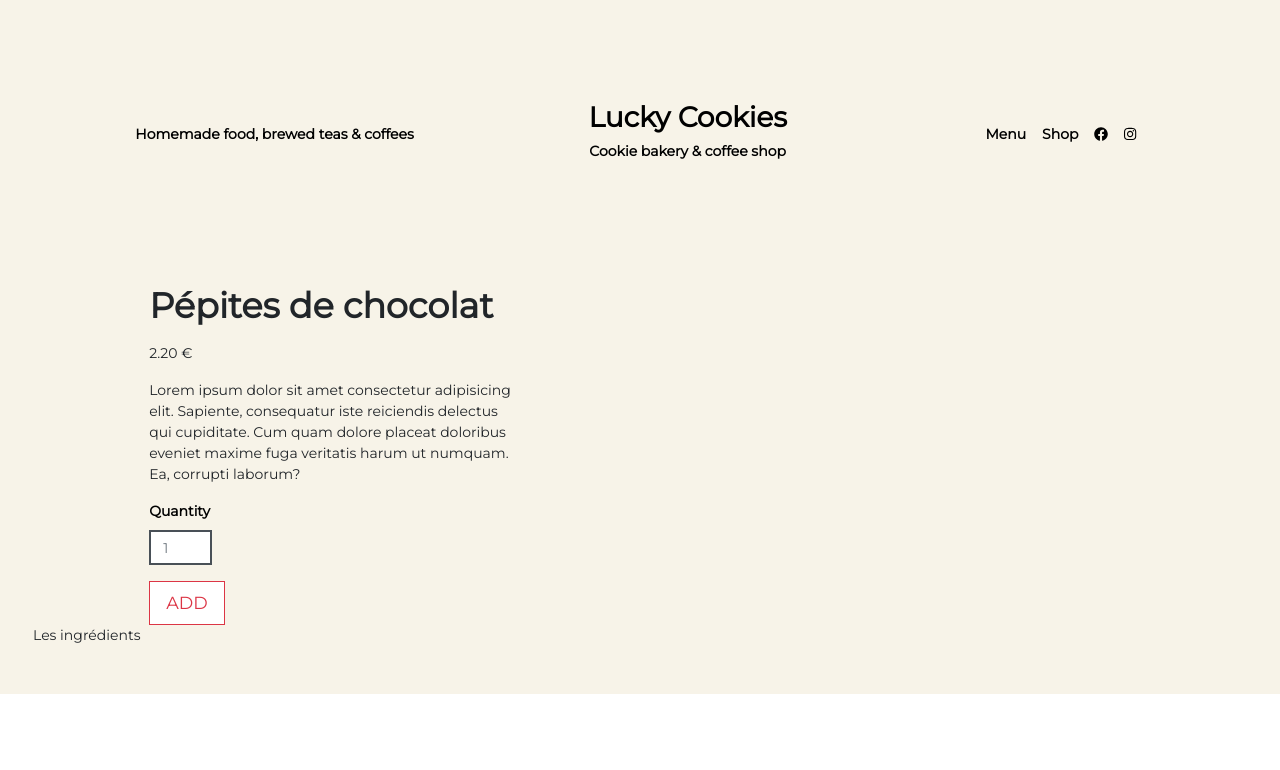
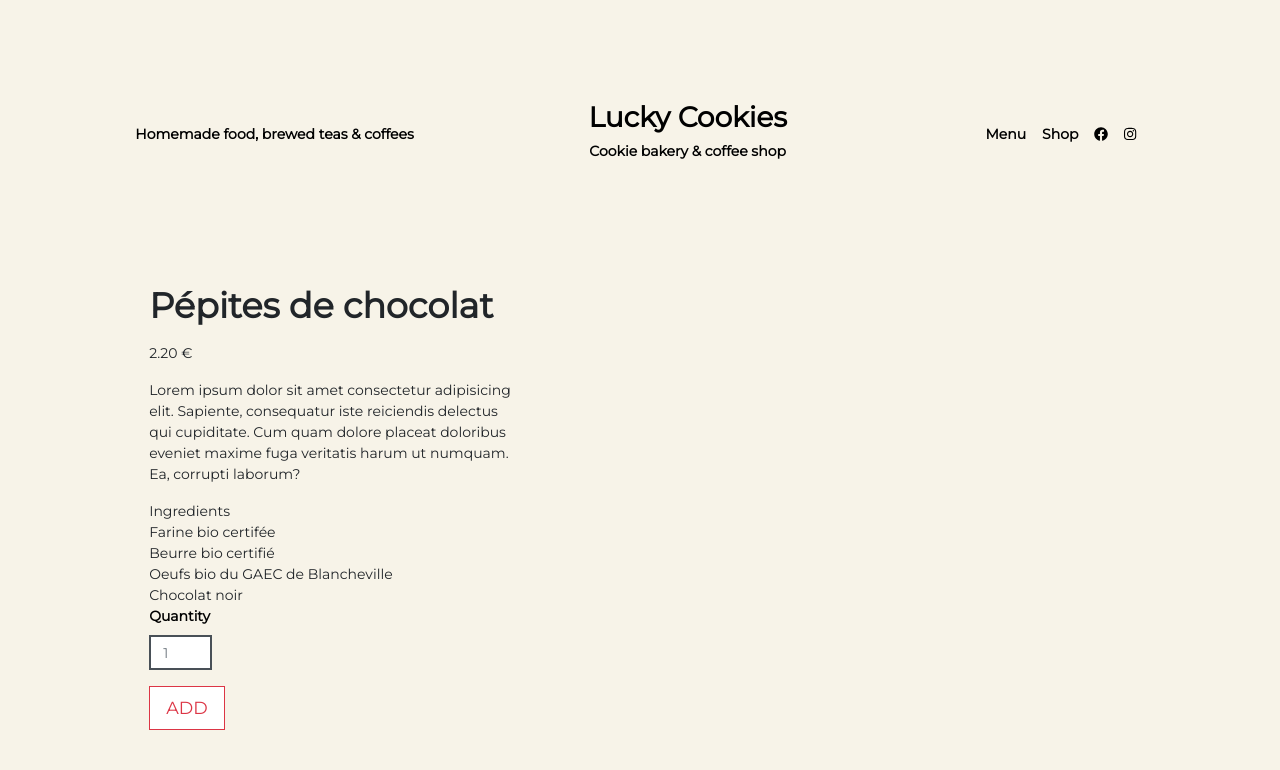
Before and after one commit to nicholas570/lucky-cookies, a React (Create React App) app: page /product/0 in a window 1280 px wide. Shown: the top 770 px of the page. Built offline with nearby package versions, Linux system fonts and the light colour scheme; the HTML template or start-up script is replaced by a standard one.

Commit message:
displaying ingredients in the form

```diff
--- a/public/data.json
+++ b/public/data.json
@@ -105,119 +105,154 @@
       "id": 0,
       "name": "Pépites de chocolat",
       "price": "2.20 €",
-      "decription": "",
-      "ingredients": "",
+      "description": "",
+      "ingredients": [
+        "Farine bio certifée",
+        "Beurre bio certifié",
+        "Oeufs bio du GAEC de Blancheville",
+        "Chocolat noir"
+      ],
       "pic": "cookie.jpg"
     },
     {
       "id": 1,
       "name": "Thé matcha",
       "price": "2.50 €",
-      "decription": "",
-      "ingredients": "",
+      "description": "",
+      "ingredients": [
+        "Farine bio certifée",
+        "Beurre bio certifié",
+        "Oeufs bio du GAEC de Blancheville",
+        "Matcha"
+      ],
       "pic": "cookie2.jpg"
     },
     {
       "id": 2,
       "name": "Macadamia",
       "price": "2.70 €",
-      "decription": "",
-      "ingredients": "",
+      "description": "",
+      "ingredients": [
+        "Farine bio certifée",
+        "Beurre bio certifié",
+        "Oeufs bio du GAEC de Blancheville",
+        "Noix de macadamia torréfiée",
+        "Fleur de sel"
+      ],
       "pic": "cookie3.jpg"
     },
     {
       "id": 3,
       "name": "Chocolat & tonka",
       "price": "2.70 euros",
-      "decription": "",
-      "ingredients": "",
+      "description": "",
+      "ingredients": [
+        "Farine bio certifée",
+        "Beurre bio certifié",
+        "Oeufs bio du GAEC de Blancheville",
+        "Chocolat noir",
+        "Fève de tonka",
+        "Fleur de sel"
+      ],
       "pic": "cookie4.jpg"
     },
     {
       "id": 4,
       "name": "Chocolat & caramel",
       "price": "3 euros €",
-      "decription": "",
-      "ingredients": "",
+      "description": "",
+      "ingredients": [
+        "Farine bio certifée",
+        "Beurre bio certifié",
+        "Oeufs bio du GAEC de Blancheville",
+        "Cacao 100%",
+        "Caramel au beurre 1/2 sel maison"
+      ],
       "pic": "cookie5.jpg"
     },
     {
       "id": 5,
       "name": "Noix & canelle",
       "price": "3 €",
-
+      "description": "",
+      "ingredients": [
+        "Farine bio certifée",
+        "Beurre bio certifié",
+        "Oeufs bio du GAEC de Blancheville",
+        "Cacao 100%",
+        "Caramel au beurre 1/2 sel maison"
+      ],
       "pic": "cookie6.jpg"
     },
     {
       "id": 6,
       "name": "Carrot cake",
       "price": "3.20 euros",
-      "decription": "",
-      "ingredients": "",
+      "description": "",
+      "ingredients": [
+        "Farine bio certifée",
+        "Oeufs bio du GAEC de Blancheville",
+        "Mélange d'épices maison (cannelle, anis, tonka, gingembre)",
+        "Noix",
+        "Fruits confits"
+      ],
       "pic": "carrotCake.jpg"
     },
     {
       "id": 7,
       "name": "Caramel 1/2 sel 250gr",
       "price": "4.50 €",
-      "decription": "",
-      "ingredients": "",
+      "description": "",
+      "ingredients": ["Beurre 1/2 sel bio certifée", "Crème entière"],
       "pic": "caramel.jpg"
     },
     {
       "id": 8,
       "name": "Arabica Dark roast",
       "price": "8 €",
-      "decription": "",
-      "ingredients": "",
+      "description": "",
       "pic": "coffee.jpg"
     },
     {
       "id": 9,
       "name": "Arabica Rio Verde",
       "price": "9.90 €",
-      "decription": "",
-      "ingredients": "",
+      "description": "",
       "pic": "coffee2.jpg"
     },
     {
       "id": 10,
       "name": "Amity Brothers",
       "price": "10.50 €",
-      "decription": "",
-      "ingredients": "",
+      "description": "",
       "pic": "coffee3.jpg"
     },
     {
       "id": 11,
       "name": "100% robusta Docker",
       "price": "10.50 €",
-      "decription": "",
-      "ingredients": "",
+      "description": "",
       "pic": "coffee4.jpg"
     },
     {
       "id": 12,
       "name": "Mocha japonais",
       "price": "6.50 €",
-      "decription": "",
-      "ingredients": "",
+      "description": "",
       "pic": "tea.jpg"
     },
     {
       "id": 13,
       "name": "Thé détox 10x100gr",
       "price": "16 €",
-      "decription": "",
-      "ingredients": "",
+      "description": "",
       "pic": "tea2.jpg"
     },
     {
       "id": 14,
       "name": "Tasse céramique",
       "price": "7 €",
-      "decription": "",
-      "ingredients": "",
+      "description": "",
       "pic": "ceramics.jpg"
     }
   ],
--- a/src/components/product/ProductForm.jsx
+++ b/src/components/product/ProductForm.jsx
@@ -4,6 +4,7 @@ import PropTypes from 'prop-types';
 import { Col, Form, Button } from 'react-bootstrap';
 
 import style from '../../css/product/productForm.module.css';
+import ProductIngredients from './ProductIngredients';
 
 function ProductForm({ product }) {
   return (
@@ -16,6 +17,8 @@ function ProductForm({ product }) {
         placeat doloribus eveniet maxime fuga veritatis harum ut numquam. Ea,
         corrupti laborum?
       </p>
+
+      <ProductIngredients product={product} />
       <Form>
         <Form.Group controlId="quantity" className="mb-3">
           <Form.Label className="text-dark font-weight-bold">
--- a/src/components/product/ProductIngredients.jsx
+++ b/src/components/product/ProductIngredients.jsx
@@ -1,7 +1,21 @@
 import React from 'react';
+import PropTypes from 'prop-types';
 
-function ProductIngredients() {
-  return <div>Les ingrédients</div>;
+function ProductIngredients({ product }) {
+  return (
+    <>
+      <p>Ingredients</p>
+      <div className="text-left">
+        {product.ingredients.map((ingredient) => {
+          return <p>{ingredient}</p>;
+        })}
+      </div>
+    </>
+  );
 }
 
+ProductIngredients.propTypes = {
+  product: PropTypes.shape.isRequired,
+};
+
 export default ProductIngredients;
--- a/src/containers/product/Block.jsx
+++ b/src/containers/product/Block.jsx
@@ -4,16 +4,12 @@ import PropTypes from 'prop-types';
 import { Container, Row } from 'react-bootstrap';
 
 import ProductForm from '../../components/product/ProductForm';
-import ProductIngredients from '../../components/product/ProductIngredients';
 
 function Block({ product }) {
   return (
     <Container fluid className="p-5">
       <Row className="d-flex flex-column flex-md-row">
         <ProductForm product={product} />
-      </Row>
-      <Row>
-        <ProductIngredients />
       </Row>
     </Container>
   );
```
